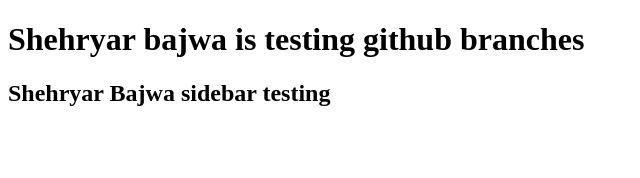
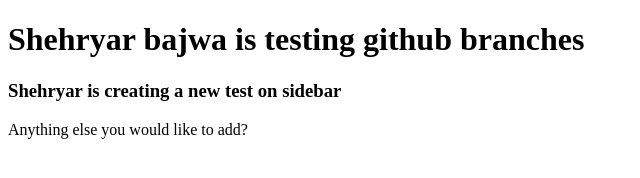
Before and after one commit to shehryarbajwa/testing, a plain HTML site: page index.html in a window 1280 px wide. Shown: the whole page, without its empty margins (0-640 px from the left). Drawn offline with Linux system fonts and the light colour scheme.

Commit message:
add anything else

```diff
--- a/index.html
+++ b/index.html
@@ -8,6 +8,8 @@
 </head>
 <body>
   <h1>Shehryar bajwa is testing github branches</h1>
-  <h2>Shehryar Bajwa sidebar testing</h2>
+  <h3>Shehryar is creating a new test on sidebar</h3>
+  Anything else you would like to add?
+
 </body>
 </html>
```
